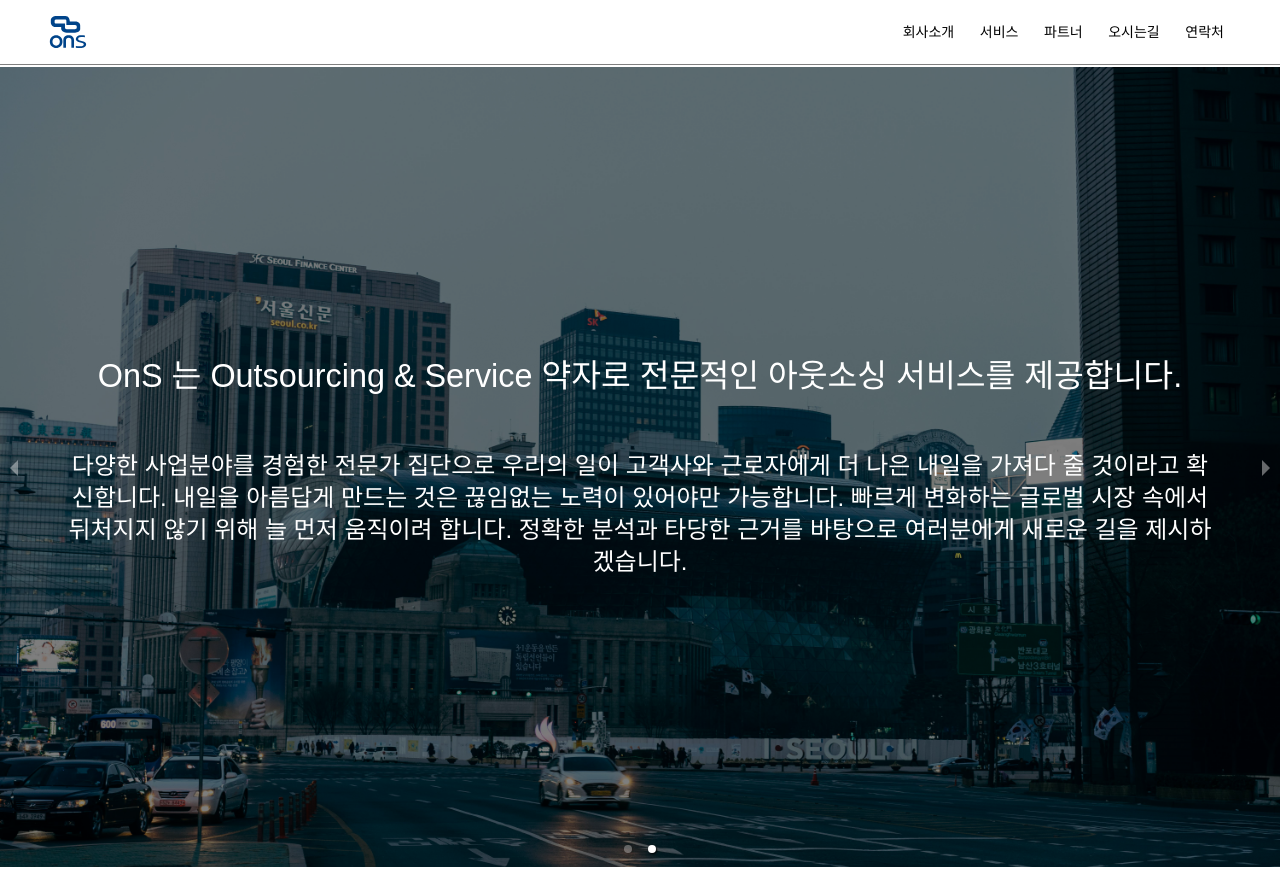
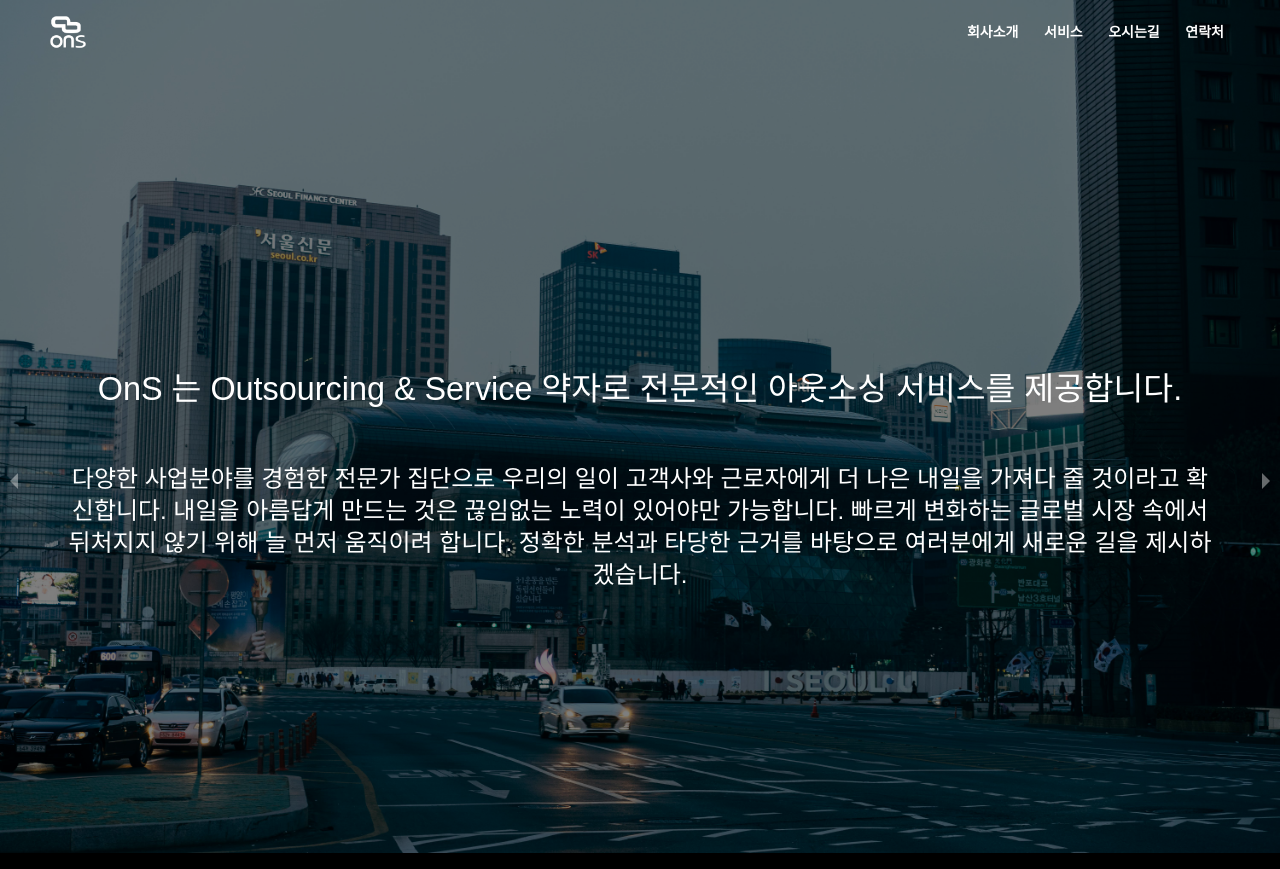
Before and after one commit to 243Studio/ons, a React (Create React App) app: page / in a window 1280 px wide. Shown: the top 869 px of the page. Built offline with nearby package versions, Linux system fonts and the light colour scheme; grey boxes are pictures that could not be loaded.

Commit message:
made the navbar dynamic

```diff
--- a/src/components/Header.js
+++ b/src/components/Header.js
@@ -1,5 +1,6 @@
 import * as React from 'react';
-import logo from '../assets/img/logo.svg';
+import logo from '../assets/img/logo.png';
+import logoWhite from '../assets/img/logo-white.png';
 import Box from '@mui/material/Box';
 import AppBar from '@mui/material/AppBar';
 import Toolbar from '@mui/material/Toolbar';
@@ -11,6 +12,7 @@ import MenuItem from '@mui/material/MenuItem';
 import Drawer from '@mui/material/Drawer';
 import MenuIcon from '@mui/icons-material/Menu';
 import { pageNames } from '../utils/utils';
+import { withTheme } from '@emotion/react';
 
 
 const logoStyle = {
@@ -18,13 +20,47 @@ const logoStyle = {
   height: 'auto',
   cursor: 'pointer',
 };
+const buttonStyle = {
+  fontWeight: 'bold'
+}
 
 function Header() {
+  const headerRef = React.useRef(null);
+  const logoRef = React.useRef(null);
+  const menuRef= React.useRef(null);
+
   const [open, setOpen] = React.useState(false);
 
   const toggleDrawer = (newOpen) => () => {
     setOpen(newOpen);
   }
+
+
+  React.useEffect(() => {
+    let handleScroll = () => {
+      const currentScrollY = window.scrollY;
+      if(headerRef.current){
+        if (currentScrollY > 2) {
+          headerRef.current.style.backgroundColor = "white";
+          headerRef.current.style.color = "black";
+          headerRef.current.style.transition = "background-color 0.5s ease";
+          logoRef.current.src = logo
+          menuRef.current.style.color = "#00448A";
+          menuRef.current.style.transition = "background-color 0.5s ease";
+          logoRef.current.style.transition = "background-color 0.5s ease";
+        }
+        else if(currentScrollY === 0){
+          headerRef.current.style.backgroundColor = "transparent";
+          headerRef.current.style.color = "white";
+          headerRef.current.style.transition = "background-color 0.5s ease";
+          logoRef.current.src = logoWhite;
+          menuRef.current.style.color = "white";
+          logoRef.current.style.transition = "background-color 0.5s ease";
+        }}
+    };
+    window.addEventListener('scroll', ()=>handleScroll());
+    return () => window.removeEventListener('scroll', handleScroll);
+  })
 
   const scrollToSection = (sectionId) => {
     const sectionElement = document.getElementById(sectionId);
@@ -45,7 +81,7 @@ let pagesOptions = pageNames.map((pageName) => (
         onClick={() => scrollToSection(pageName)}
         sx={{ py: '6px', pr: '8px' }}
       >
-      <Typography variant="body2" color="text.primary">
+      <Typography variant="body2" sx={buttonStyle}>
       {pageName}
       </Typography>
     </MenuItem>)
@@ -54,13 +90,14 @@ let pagesOptions = pageNames.map((pageName) => (
   return (
     <div>
       <AppBar
+        ref={headerRef}
+        id="header"
         position="fixed"
         sx={{
           boxShadow: 0,
           justifyContent: 'flex-start',
           maxWidth:'100vw',
-          borderBottom: '0.2px solid gray',
-          backgroundColor: 'background.paper'}}
+        color:'primary'}}
       >
         <Container maxWidth="100vw" >
           <Toolbar
@@ -70,7 +107,7 @@ let pagesOptions = pageNames.map((pageName) => (
               alignItems: 'center',
               justifyContent: 'space-between',
               flexShrink: 0,
-              maxHeight: 40,
+              maxHeight: 50,
               maxWidth: '100vw',
             })}
           >
@@ -81,8 +118,9 @@ let pagesOptions = pageNames.map((pageName) => (
               }}
             >
               <img
+                ref={logoRef}
                 src={
-                  logo
+                  logoWhite
                 }
                 style={logoStyle}
                 alt="logo of sitemark"
@@ -99,15 +137,15 @@ let pagesOptions = pageNames.map((pageName) => (
             </Box>
             <Box sx={{ display: { sm: '', md: 'none' } }}>
               <Button
+                color="primary"
                 variant="text"
-                color="primary"
                 aria-label="menu"
                 onClick={toggleDrawer(true)}
                 sx={{ minWidth: '30px', p: '4px' }}
               >
-                <MenuIcon />
+                <MenuIcon ref={menuRef} sx={{color:'white'}} />
               </Button>
-              <Drawer anchor="right" open={open} onClose={toggleDrawer(false)}>
+              <Drawer anchor="right"  open={open} onClose={toggleDrawer(false)}>
                 <Box
                   sx={{
                     minWidth: '60dvw',
@@ -116,15 +154,6 @@ let pagesOptions = pageNames.map((pageName) => (
                     flexGrow: 1,
                   }}
                 >
-                  <Box
-                    sx={{
-                      display: 'flex',
-                      flexDirection: 'column',
-                      alignItems: 'end',
-                      flexGrow: 1,
-                    }}
-                  >
-                  </Box>
                   {pagesOptions}
                   <Divider />
                 </Box>
--- a/src/components/Main.js
+++ b/src/components/Main.js
@@ -3,7 +3,6 @@ import "react-responsive-carousel/lib/styles/carousel.min.css";
 import './component.css';
 import { googleMapLink } from '../utils/utils';
 
-import partnerLogo from '../assets/img/partners.png';
 import building1 from '../assets/img/building1.jpg';
 import building2 from '../assets/img/building2.jpg';
 import building3 from '../assets/img/building3.jpg';
@@ -11,12 +10,11 @@ import mission from '../assets/img/drawng/mission.png';
 import businessArea from "../assets/img/business-area.png";
 import Typography from '@mui/material/Typography';
 import { businessAreaList } from '../utils/utils';
-import { Box, CardContent, Card, Grid, List,ListItem, ListItemText } from '@mui/material';
+import { Box, CardContent, Card, Grid, } from '@mui/material';
 
 function Hero({isOpen}) {
 
-  let styleOfTheCover = {maxHeight: '100vh', maxWidth: '100vw'
-}
+  let styleOfTheCover = {}
   let styleOfTheImage = {
     position: 'relative',
     height: '100%',
@@ -24,7 +22,7 @@ function Hero({isOpen}) {
     width: 'auto'}
 
     return (
-    <Box id="회사소개" className={`hero ${isOpen ? 'dropdown-open' : ''}`} sx={{maxHeight:'100vh'}}>
+    <Box id="회사소개" className={`hero ${isOpen ? 'dropdown-open' : ''}`} sx={{backgroundColor:'black'}}>
         <Carousel showThumbs={false} showStatus={false} sx={{maxWidth:'100vw'}}	className='carousel-container'autoPlay infiniteLoop>
 
           <Box className='image-container'  sx={styleOfTheCover}>
--- a/src/components/component.css
+++ b/src/components/component.css
@@ -5,6 +5,7 @@ header{
     background-color: pink;
     box-sizing: border-box;
     width: 100%;
+    transition: 1s ease-in-out;
 }
 .navbar {
     position: sticky;
@@ -67,8 +68,6 @@ header{
   .hero {
     max-width: 100%;
     overflow: hidden;
-    margin: 4.2rem 0 0 0;
-    position:relative;
     z-index: 0;
   }
 
--- a/src/utils/utils.js
+++ b/src/utils/utils.js
@@ -1,6 +1,6 @@
 let googleMapLink = "https://www.google.com/maps/embed?pb=!1m18!1m12!1m3!1d3166.755665496141!2d126.82492987453399!3d37.46649047206467!2m3!1f0!2f0!3f0!3m2!1i1024!2i768!4f13.1!3m3!1m2!1s0x357b6255ab8f6953%3A0x6b2225825e053679!2s237%20Yangji-ro%2C%20Bucheon%2C%20Gyeonggi-do%2C%20Cor%C3%A9e%20du%20Sud!5e0!3m2!1sfr!2sca!4v1712314866680!5m2!1sfr!2sca";
 
-let pageNames = ["회사소개","서비스", "파트너","오시는길", "연락처"]
+let pageNames = ["회사소개","서비스", "오시는길", "연락처"]
 
 let businessAreaList= [
     ["인력파견", ["공공기관, 기업등32개 업종 대상 인력 파견", "전문인력 파견", "채용대행"]],
@@ -10,4 +10,4 @@ let businessAreaList= [
     ["콜센터&IT", ["일반 고객상담", "인•아웃바운드 전문센터", "시스템 구축•개발", "시스템 운영•유지 보수"]]
 ]
 
-export { googleMapLink, pageNames, businessAreaList}
+export { googleMapLink, pageNames, businessAreaList, }
```
Also changed, not shown: src/assets/img/logo-white.png (added), src/assets/img/logo.png (added).
